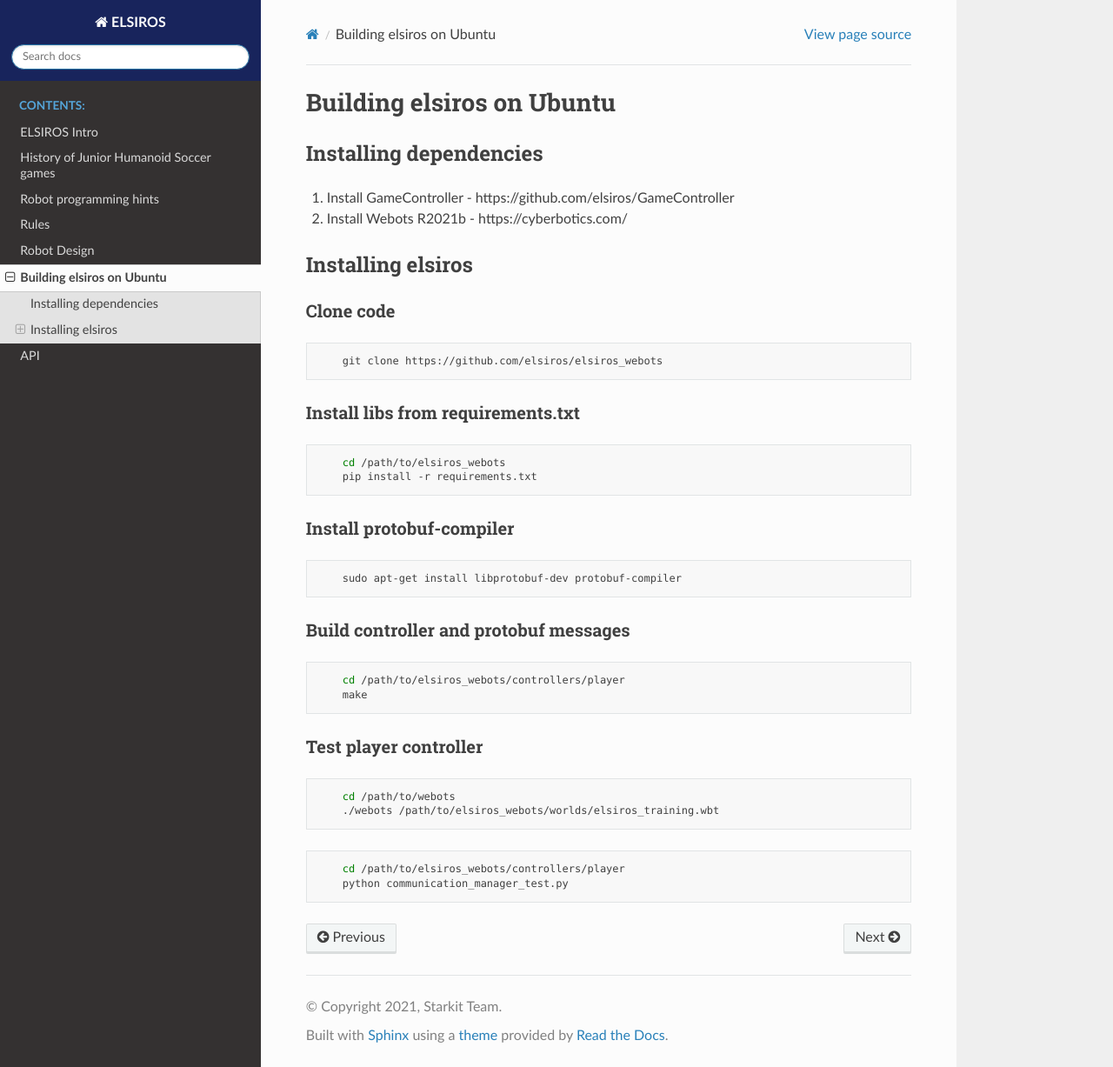
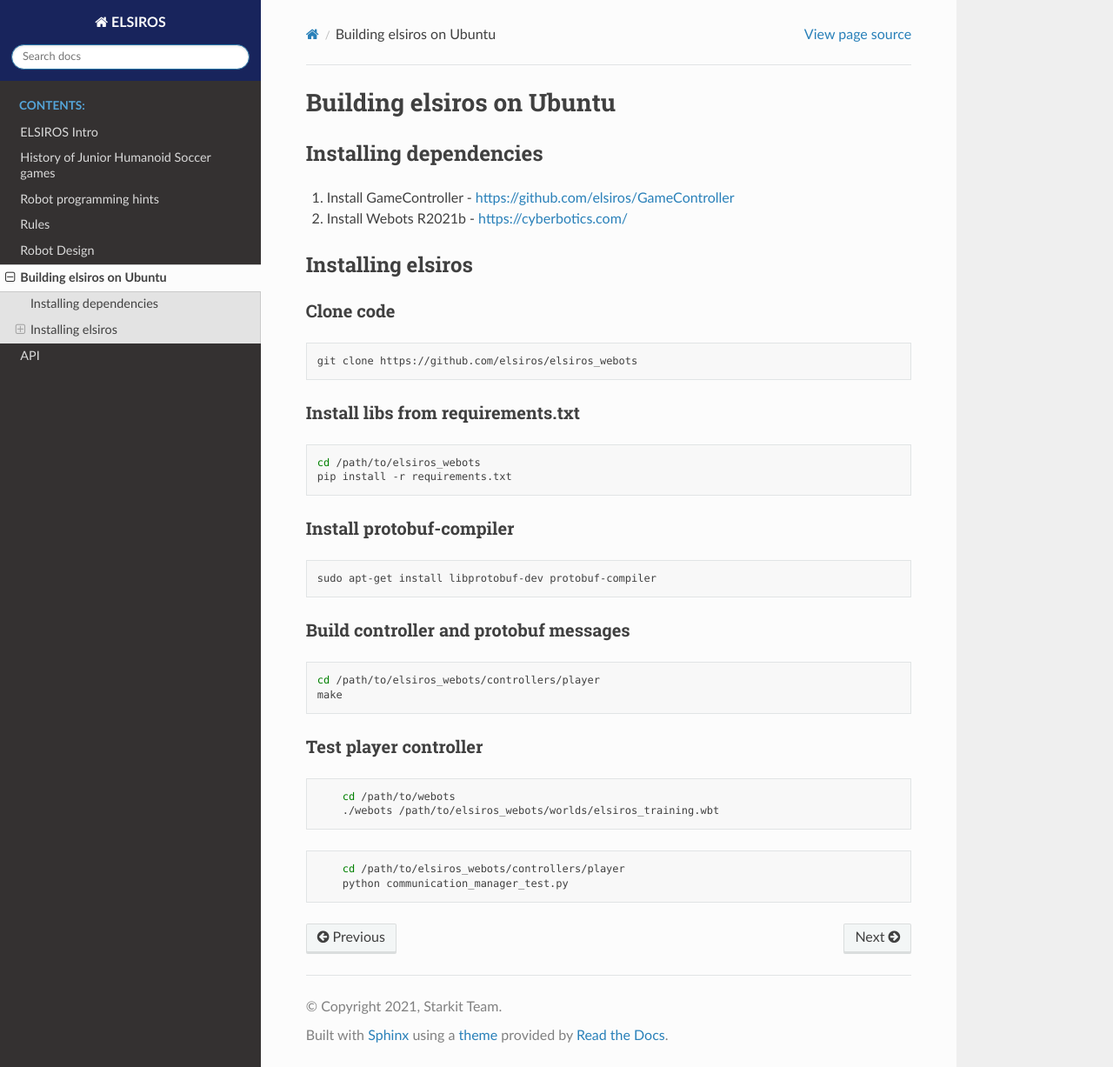
Before and after one commit to elsiros/elsiros_webots, a Sphinx documentation site: the page built from docs/source/ubuntu.md, in a window 1280 px wide and 1227 px high. Shown: the whole window at 87% size. Built offline with Sphinx 7.4.7 and the Read the Docs theme 2.0.0, drawn with Linux system fonts in a browser that asks for light colours; pages that are not in the unit, such as notebooks, are missing from menus; part of the change alters nothing that is shown.

````diff
--- a/docs/source/ubuntu.md
+++ b/docs/source/ubuntu.md
@@ -2,35 +2,35 @@
 
 ## Installing dependencies
 
-1. Install GameController - https://github.com/elsiros/GameController
-2. Install Webots R2021b - https://cyberbotics.com/
+1. Install GameController - [https://github.com/elsiros/GameController](https://github.com/elsiros/GameController)
+2. Install Webots R2021b - [https://cyberbotics.com/](https://cyberbotics.com/)
 
 ## Installing elsiros
 
 ### Clone code
 
 ```bash
-    git clone https://github.com/elsiros/elsiros_webots
+git clone https://github.com/elsiros/elsiros_webots
 ```
 
 ### Install libs from requirements.txt
 
 ```bash
-    cd /path/to/elsiros_webots
-    pip install -r requirements.txt
+cd /path/to/elsiros_webots
+pip install -r requirements.txt
 ```
 
 ### Install protobuf-compiler
 
 ```bash
-    sudo apt-get install libprotobuf-dev protobuf-compiler
+sudo apt-get install libprotobuf-dev protobuf-compiler
 ```
 
 ### Build controller and protobuf messages
 
 ```bash
-    cd /path/to/elsiros_webots/controllers/player
-    make
+cd /path/to/elsiros_webots/controllers/player
+make
 ```
 
 ### Test player controller
````
